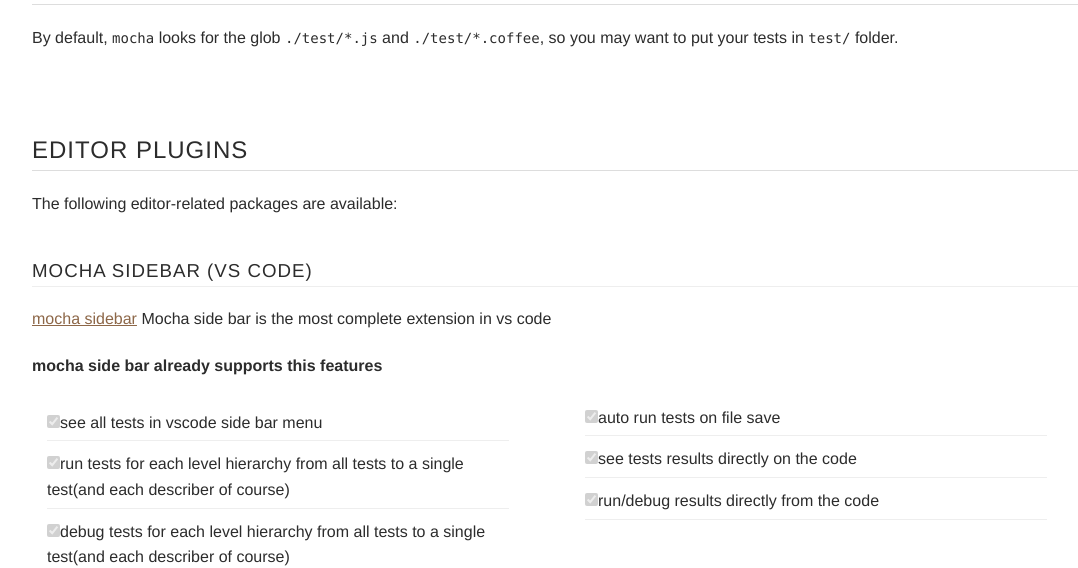
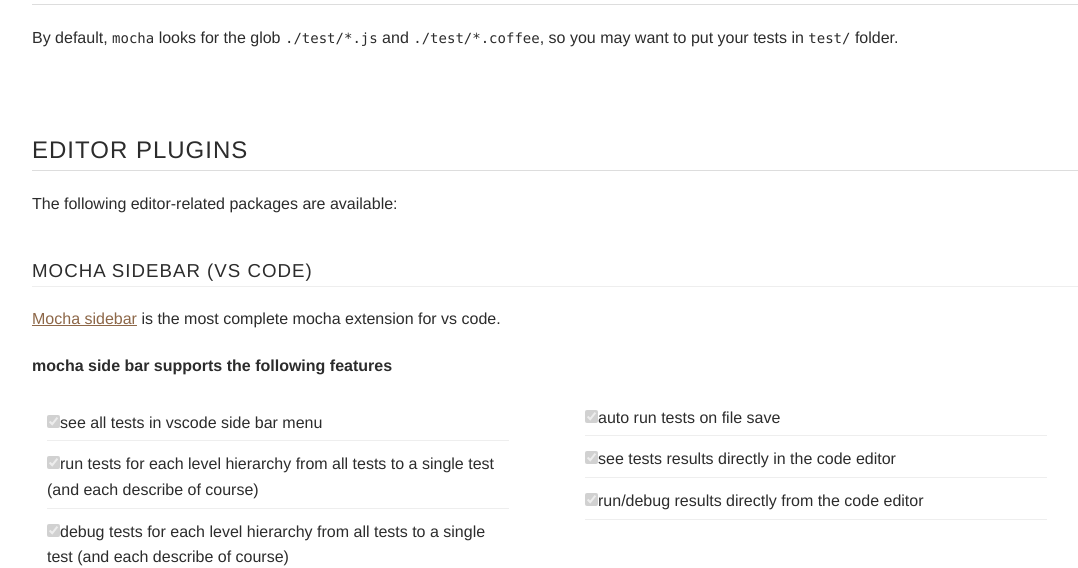
Before and after one commit to mochajs/docs-legacy, a Jekyll site: the page built from index.md, in a window 1280 px wide and 900 px high, scrolled down 42751 px, cut to the strip 0-568 px from the top of the window. Shown: the whole strip, without its empty margins (78-1156 px from the left). Built offline with Jekyll 4.4.1, drawn with Linux system fonts in a browser that asks for light colours; nearby versions of some CDN libraries; comment, search, counter and statistics services are not loaded.

Commit message:
Mocha Sidebar: fix wording [ci skip]

```diff
--- a/index.md
+++ b/index.md
@@ -1230,17 +1230,17 @@ By default, `mocha` looks for the glob `./test/*.js` and `./test/*.coffee`, so y
 
 The following editor-related packages are available:
 
-### Mocha SideBar (VS code)
+### Mocha Sidebar (VS code)
 
-[mocha sidebar](https://marketplace.visualstudio.com/items?itemName=maty.vscode-mocha-sidebar) Mocha side bar is the most complete extension in vs code
+[Mocha sidebar](https://marketplace.visualstudio.com/items?itemName=maty.vscode-mocha-sidebar) is the most complete mocha extension for vs code.
 
-#### mocha side bar already supports this features
+#### mocha side bar supports the following features
 * [x] see all tests in vscode side bar menu
-* [x] run tests for each level hierarchy from all tests to a single test(and each describer of course)
-* [x] debug tests for each level hierarchy from all tests to a single test(and each describer of course)
+* [x] run tests for each level hierarchy from all tests to a single test (and each describe of course)
+* [x] debug tests for each level hierarchy from all tests to a single test (and each describe of course)
 * [x] auto run tests on file save
-* [x] see tests results directly on the code
-* [x] run/debug results directly from the code
+* [x] see tests results directly in the code editor
+* [x] run/debug results directly from the code editor
 
 ![Demo showing mocha menu operation](https://raw.githubusercontent.com/maty21/mocha-sidebar/master/tutorial.gif)
 
```
